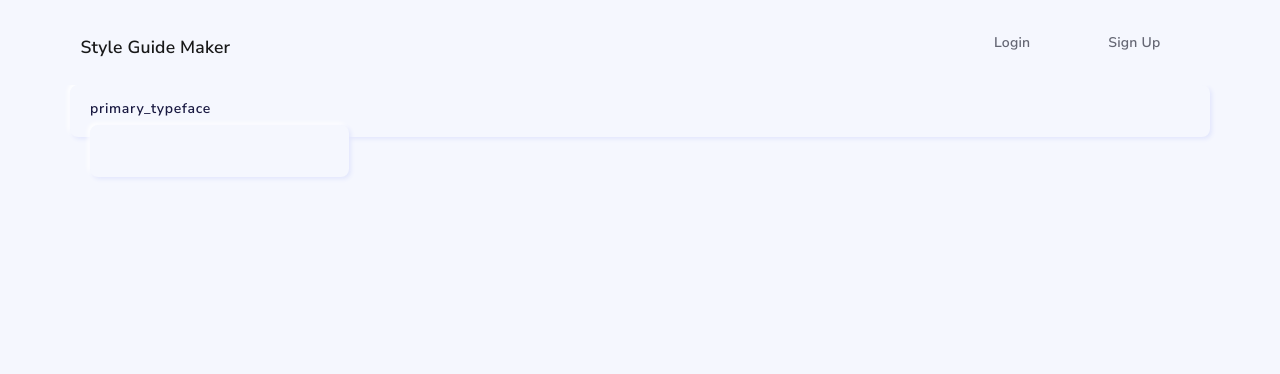
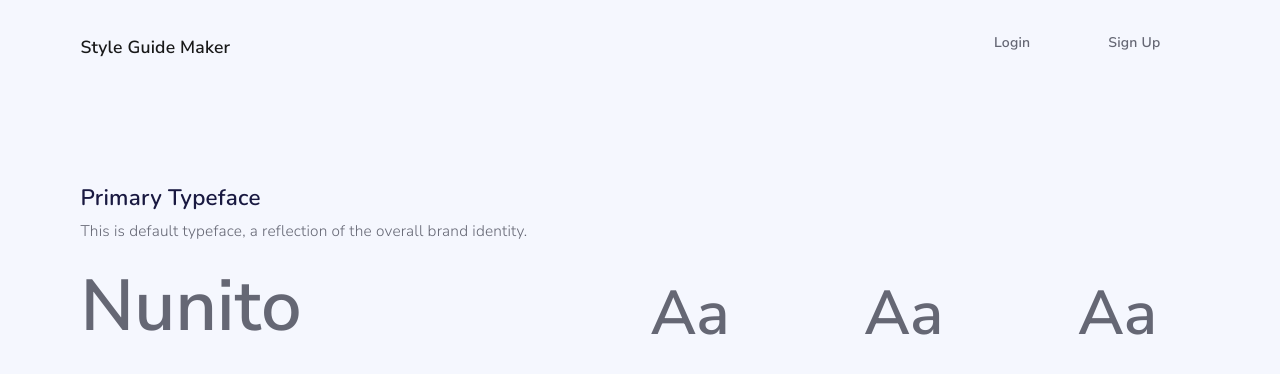
Before and after one commit to sashacandoit/style-guide-generator, a Flask app: page /style-guide/typesetting in a window 1280 px wide. Shown: the top 374 px of the page. Run offline with Flask 2, Linux system fonts and the light colour scheme; data that the repository does not hold is empty; some libraries are stand-ins or nearby versions.

Commit message:
started second form

```diff
--- a/project/app.py
+++ b/project/app.py
@@ -1,7 +1,7 @@
 from flask import Flask, render_template, request, flash, redirect, session
 from flask_colorpicker import colorpicker
 
-from forms import AddUserForm, LoginForm, UpdateUserForm, DeleteForm, ColorSchemeForm, TypesettingForm
+from forms import AddUserForm, LoginForm, UpdateUserForm, DeleteForm, ColorSchemeForm, TypesettingForm, PrimaryTypefaceForm
 from models import db, connect_db, User, APIFontStyle, add_api_data, get_all_fonts, StyleGuide, UserTypeface, TypesettingStyle
 from sqlalchemy.exc import IntegrityError
 
@@ -137,14 +137,24 @@ def delete_user(username):
 # STYLE GUIDE ROUTES
 #############################################################
 
-
-@app.route('/style-guide/typesetting')
-def view_style_guide():
-    form = TypesettingForm()
+@app.route('/style-guide/typeface')
+def set_typeface():
+    form = PrimaryTypefaceForm()
     all_fonts = get_all_fonts()
     form.primary_typeface.choices = all_fonts
 
+    return render_template('typeface_form.html', form=form)
+
+
+@app.route('/style-guide/typesetting')
+def set_typesettings():
+    form = TypesettingForm()
+    all_fonts = get_all_fonts()
+    # form.primary_typeface.choices = all_fonts
+
     return render_template('typesetting_form.html', form=form)
+
+
 
 
 # @app.route('/style-guide/color-scheme')
--- a/project/forms.py
+++ b/project/forms.py
@@ -55,6 +55,10 @@ class ColorSchemeForm(FlaskForm):
     accent_1 = SubmitField('Accent 1')
     accent_2 = SubmitField('Accent 2')
 
+class PrimaryTypefaceForm(FlaskForm):
+    """Form for defining typeface for the style guide """
+    primary_typeface = SelectField('primary_typeface', choices=[])
+
 
 class TypesettingForm(FlaskForm):
     """
@@ -63,8 +67,6 @@ class TypesettingForm(FlaskForm):
     Would like this to automatically add id to styleguide for a chosen font style once submitted (ie. for H1, H2, etc)
 
     """
-
-    primary_typeface = SelectField('primary_typeface', choices=[])
     variant = SelectField('variant', choices=[])
     text_size = IntegerField('Text Size', validators=[
         NumberRange(min=10, max=110)
--- a/project/templates/base.html
+++ b/project/templates/base.html
@@ -19,6 +19,7 @@
 
 
     <!-- Fonts -->
+    {% block styles %} {% endblock %}
     <link rel="stylesheet" href="https://fonts.googleapis.com/css2?family=Nunito:wght@300;600;800&display=swap">
     <link rel="stylesheet" href="https://fonts.googleapis.com/css2?family=Nunito+Sans:wght@300;600;800&display=swap">
     <link rel="stylesheet" href="/static/css/fontawesome-all.min.css" type="text/css">
--- a/project/templates/typesetting_form.html
+++ b/project/templates/typesetting_form.html
@@ -1,24 +1,46 @@
 {% extends 'base.html' %}
+{% block styles %}
+<link rel="stylesheet" href="https://fonts.googleapis.com/css2?family=Nunito:wght@300;600;800&display=swap">
+{% endblock %}
+
 {% block content %}
+<section class="lg">
+    <div class="container">
+        <div class="row">
+            <h5>Primary Typeface</h5>
+            <p class="lead">
+                This is default typeface, a reflection of the overall brand identity.
+            </p>
+        </div>
 
-<div class="container">
-
-    <div class="row">
-        <form action="POST" class="form-control">
-            <div class="row">
-                {{ form.hidden_tag() }}
-
-                <div class="col-md-3 mb-15">
-
-                    {{ form.primary_typeface.label }}
-                    {{ form.primary_typeface(class_="form-control form-select") }}
-
-                </div><!-- / column -->
+        <div class="row justify-content-between align-items-end">
+            <div class="col-md-5">
+                <div class="row">
+                    <div class="primary-typeface">Nunito</div>
+                </div>
 
             </div>
 
-        </form>
+            <div class="col-md-6">
+                <div class="row justify-content-between">
+                    <div class="col-6 col-md-3">
+                        <span class="typeface-weight">Aa</span>
+
+                    </div>
+
+                    <div class="col-6 col-md-3">
+                        <span class="typeface-weight">Aa</span>
+                    </div>
+
+                    <div class="col-6 col-md-3">
+                        <span class="typeface-weight">Aa</span>
+                    </div>
+                </div>
+            </div><!-- / column -->
+        </div><!-- / row -->
+
     </div>
-</div>
+</section>
+
 
 {% endblock %}
```
Also changed, not shown: project/templates/typeface_form.html (added, +36 -0 lines), 1 other file.
